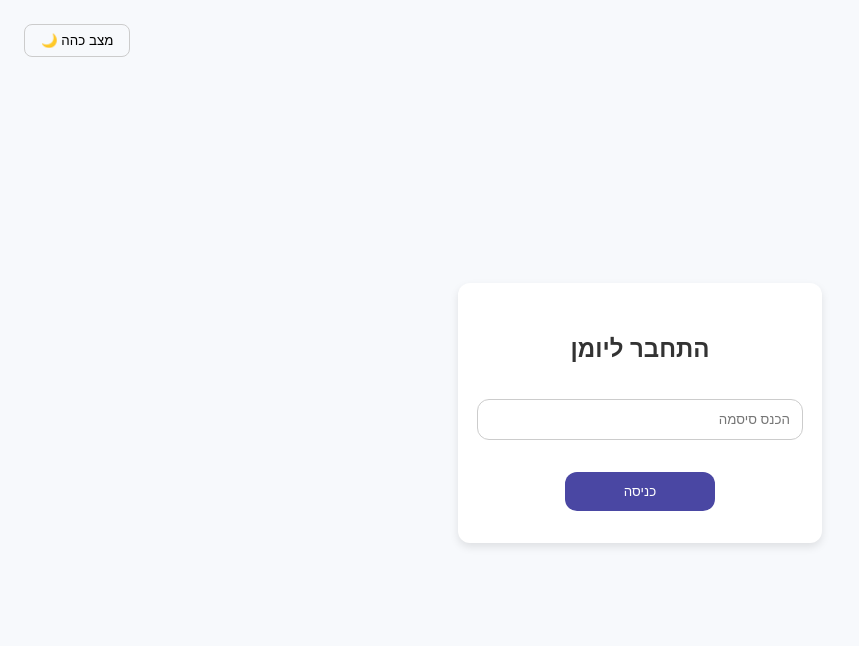
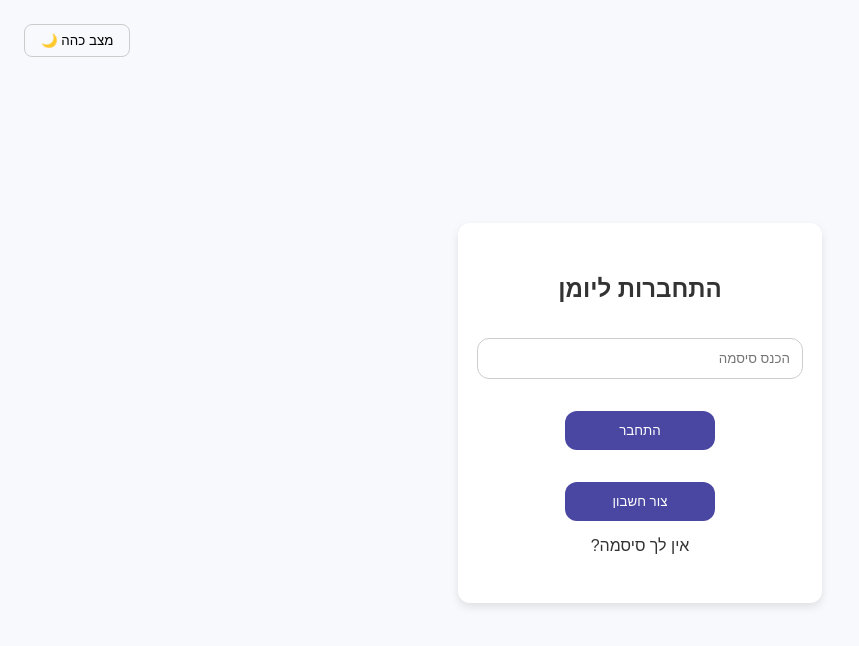
Before and after one commit to AndreyCh3232/SecureDiary-Frontend, a React (Vite) app: page / in a window 1280 px wide. Shown: the top 646 px of the page, without its empty margins (0-859 px from the left). Built offline with nearby package versions, Linux system fonts and the light colour scheme.

Commit message:
Add Register in Login.jsx

```diff
--- a/src/assets/cmps/Login.jsx
+++ b/src/assets/cmps/Login.jsx
@@ -1,17 +1,47 @@
 import { useState } from 'react'
+
+const STORAGE_KEY = 'diaryPassword'
 
 export function Login({ onLogin }) {
     const [password, setPassword] = useState('')
+    const [confirmPassword, setConfirmPassword] = useState('')
+    const [isRegister, setIsRegister] = useState(false)
 
     function handleSubmit(ev) {
         ev.preventDefault()
-        onLogin(password)
+
+        const savedPassword = localStorage.getItem(STORAGE_KEY)
+
+        if (isRegister) {
+            if (!password || password.length < 4) {
+                alert('הסיסמה צריכה להיות לפחות 4 תווים')
+                return
+            }
+            if (password !== confirmPassword) {
+                alert('הסיסמאות לא תואמות')
+                return
+            }
+
+            localStorage.setItem(STORAGE_KEY, password)
+            alert('נרשמת בהצלחה! אפשר להתחבר כעת')
+            setIsRegister(false)
+            setPassword('')
+            setConfirmPassword('')
+            return
+        }
+
+        if (savedPassword === password) {
+            onLogin(password)
+        } else {
+            alert('סיסמה שגויה')
+        }
     }
 
     return (
         <div className="login-container">
             <div className="login-card">
-                <h2>התחבר ליומן</h2>
+                <h2>{isRegister ? 'הרשמה' : 'התחברות ליומן'}</h2>
+
                 <form onSubmit={handleSubmit}>
                     <input
                         type="password"
@@ -20,8 +50,39 @@ export function Login({ onLogin }) {
                         value={password}
                         onChange={(ev) => setPassword(ev.target.value)}
                     />
-                    <button type="submit">כניסה</button>
+                    {isRegister && (
+                        <input
+                            type="password"
+                            placeholder="אישור סיסמה"
+                            style={{ direction: 'rtl', textAlign: 'right' }}
+                            value={confirmPassword}
+                            onChange={(ev) => setConfirmPassword(ev.target.value)}
+                        />
+                    )}
+                    <button type="submit">{isRegister ? 'הרשם' : 'התחבר'}</button>
                 </form>
+
+                <p style={{ marginTop: '1rem' }}>
+                    {isRegister ? (
+                        <>
+                            <button type="button" onClick={() => setIsRegister(false)}>
+                                התחבר כאן
+                            </button>
+                            <div style={{ marginTop: '1rem' }}>
+                                ?כבר רשום
+                            </div>
+                        </>
+                    ) : (
+                        <>
+                            <button type="button" onClick={() => setIsRegister(true)}>
+                                צור חשבון
+                            </button>
+                            <div style={{ marginTop: '1rem' }}>
+                                ?אין לך סיסמה
+                            </div>
+                        </>
+                    )}
+                </p>
             </div>
         </div>
     )
```
